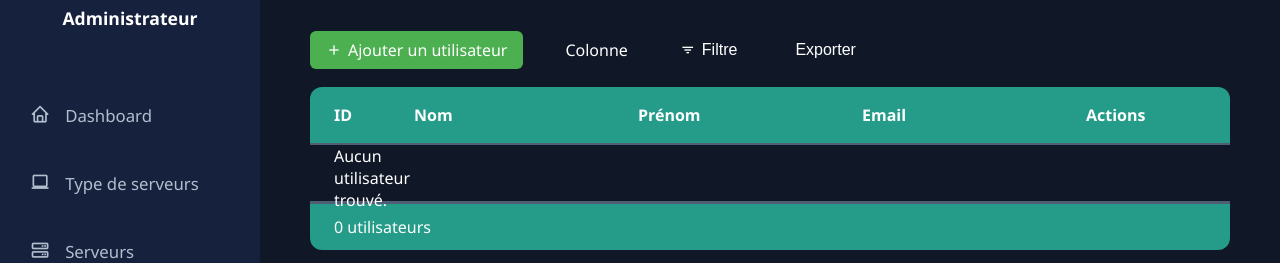
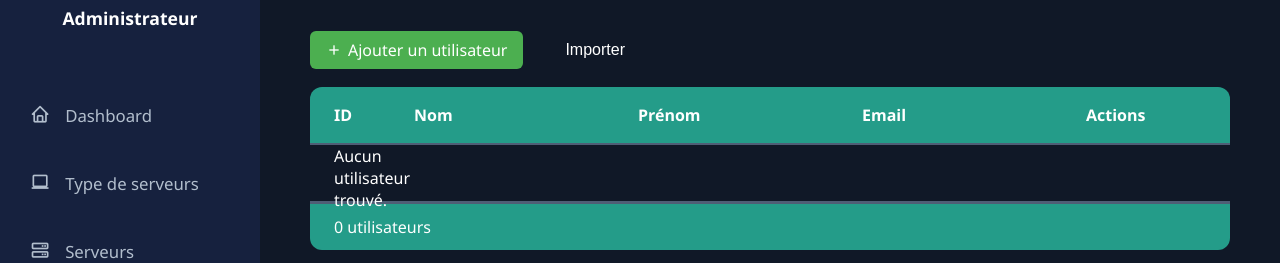
Before and after one commit to Cam-12/SAE23, a Django app: template Administration/administration/serveur/templates/serveur/users.html in a window 1280 px wide. Shown: the part 114-377 px from the top of the page. Run offline with Django 3.2, Linux system fonts and the light colour scheme; the template is opened without the code that fills it, so the values that code supplies are empty; some libraries are stand-ins or nearby versions.

Commit message:
Changes by e2401877

```diff
--- a/Administration/administration/serveur/templates/serveur/application.html
+++ b/Administration/administration/serveur/templates/serveur/application.html
@@ -24,6 +24,7 @@
     </section>
     <section class="users-actions">
         <a href="{% url 'add_application' %}" class="table-action-add"><i class='bx bx-plus'></i> Ajouter une application</a>
+        <button class="table-action"><i class='bx bx-archive-arrow-up'></i> Importer</button>
     </section>
     <section class="users-table-section">
         <div class="users-table-header">
--- a/Administration/administration/serveur/templates/serveur/serveurs.html
+++ b/Administration/administration/serveur/templates/serveur/serveurs.html
@@ -24,9 +24,7 @@
     </section>
     <section class="users-actions">
         <a href="{% url 'add_serveur' %}" class="table-action-add"><i class='bx bx-plus'></i> Ajouter un serveur</a>
-        <a href="#" class="table-action"><i class='bx bx-table-columns'></i> Colonne</a>
-        <button class="table-action"><i class='bx bx-filter'></i> Filtre</button>
-        <button class="table-action"><i class='bx bx-archive-arrow-down'></i> Exporter</button>
+        <button class="table-action"><i class='bx bx-archive-arrow-up'></i> Importer</button>
     </section>
     <section class="users-table-section users-table-7cols">
         <div class="users-table-header">
--- a/Administration/administration/serveur/templates/serveur/service.html
+++ b/Administration/administration/serveur/templates/serveur/service.html
@@ -24,6 +24,7 @@
     </section>
     <section class="users-actions">
         <a href="{% url 'add_service' %}" class="table-action-add"><i class='bx bx-plus'></i> Ajouter un service</a>
+        <button class="table-action"><i class='bx bx-archive-arrow-up'></i> Importer</button>
     </section>
     <section class="users-table-section users-table-9cols">
         <div class="users-table-header">
--- a/Administration/administration/serveur/templates/serveur/type_serveurs.html
+++ b/Administration/administration/serveur/templates/serveur/type_serveurs.html
@@ -24,9 +24,7 @@
     </section>
     <section class="users-actions">
         <a href="{% url 'add_type_serveur' %}" class="table-action-add"><i class='bx bx-plus'></i> Ajouter un type</a>
-        <a href="#" class="table-action"><i class='bx bx-table-columns'></i> Colonne</a>
-        <button class="table-action"><i class='bx bx-filter'></i> Filtre</button>
-        <button class="table-action"><i class='bx bx-archive-arrow-down'></i> Exporter</button>
+        <button class="table-action"><i class='bx bx-archive-arrow-up'></i> Importer</button>
     </section>
     <section class="users-table-section users-table-4cols">
         <div class="users-table-header">
--- a/Administration/administration/serveur/templates/serveur/users.html
+++ b/Administration/administration/serveur/templates/serveur/users.html
@@ -24,9 +24,7 @@
     </section>
     <section class="users-actions">
         <a href="{% url 'add_utilisateur' %}" class="table-action-add"><i class='bx bx-plus'></i> Ajouter un utilisateur</a>
-        <a href="#" class="table-action"><i class='bx bx-table-columns'></i> Colonne</a>
-        <button class="table-action"><i class='bx bx-filter'></i> Filtre</button>
-        <button class="table-action"><i class='bx bx-archive-arrow-down'></i> Exporter</button>
+        <button class="table-action"><i class='bx bx-archive-arrow-up'></i> Importer</button>
     </section>
     <section class="users-table-section users-table-5cols">
         <div class="users-table-header">
```
Also changed, not shown: Administration/administration/media/logos/0b104c7d-6e2e-4e28-b60b-9fe43aa96deb.jpeg (deleted), Administration/administration/media/logos/0b104c7d-6e2e-4e28-b60b-9fe43aa96deb_HFdkgTx.jpeg (deleted), Administration/administration/media/logos/0b104c7d-6e2e-4e28-b60b-9fe43aa96deb_mghTFKA.jpeg (deleted), Administration/administration/media/logos/719406ff-2288-4c91-8b14-253cdc53da0c.jpeg (deleted), Administration/administration/media/logos/719406ff-2288-4c91-8b14-253cdc53da0c_m6suUKP.jpeg (deleted).
